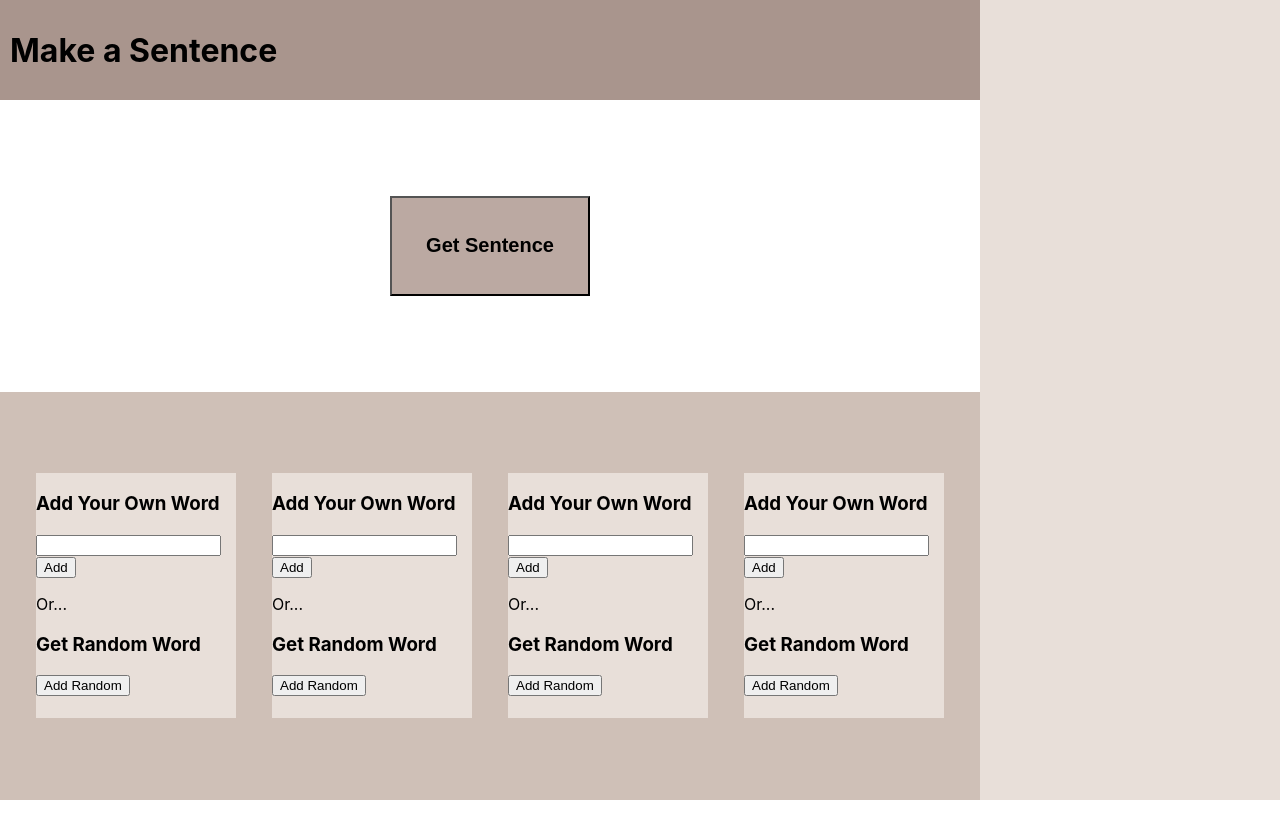
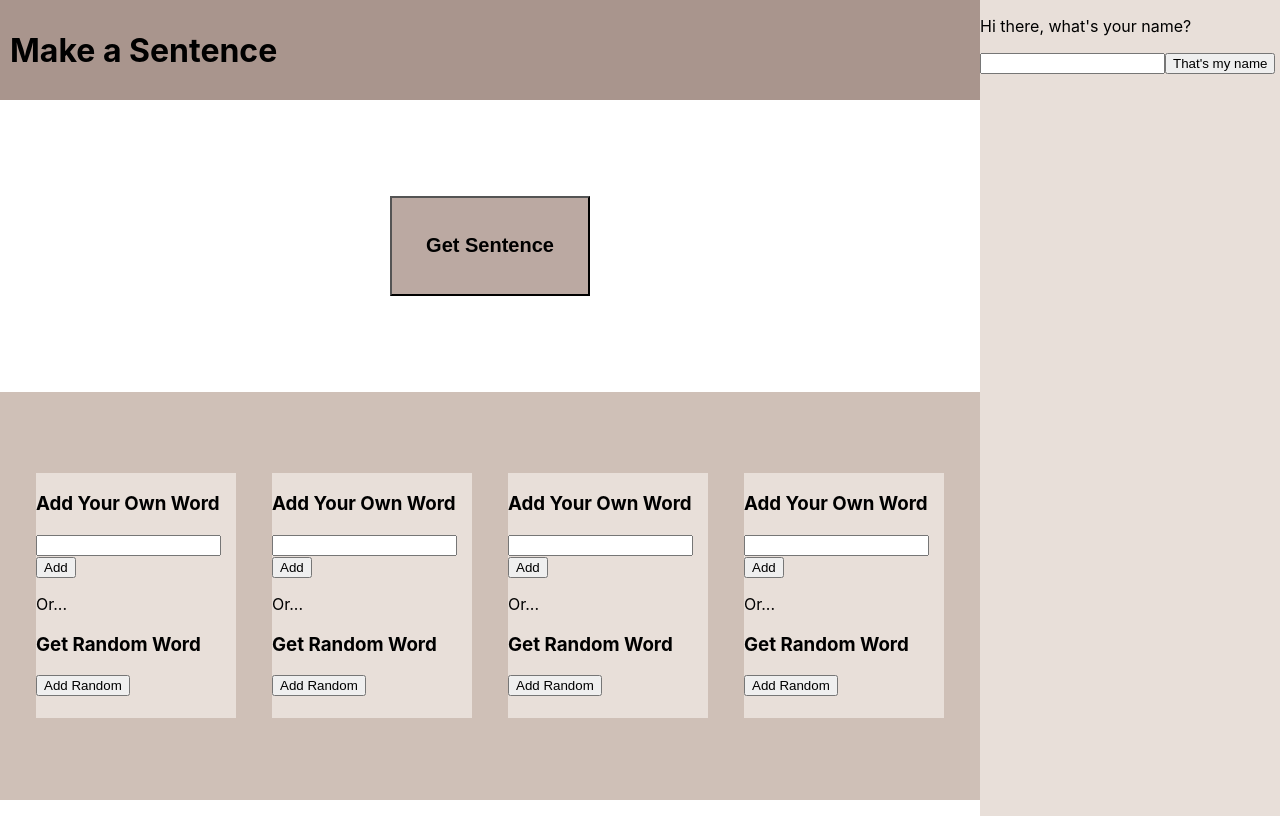
Before and after one commit to elliotcraig25/NoDB, a React (Create React App) app: page / in a window 1280 px wide. Built offline with nearby package versions, Linux system fonts and the light colour scheme.

Commit message:
working on the stateless function

```diff
--- a/src/App.css
+++ b/src/App.css
@@ -92,7 +92,6 @@
   background-color: #e8dfd9;
   height: 100vh;
   width: 300px;
-  display: flex;
 }
 
 .button-div-one {
--- a/src/Components/SideComponent/ParentSideComponent.js
+++ b/src/Components/SideComponent/ParentSideComponent.js
@@ -1,17 +1,42 @@
 import React, {Component} from 'react';
+
+import StatelessFunc from './StatelessFunc';
 
 class ParentSideComponent extends Component {
     constructor(){
         super();
         this.state = {
-
+            theWord: 'Mark',
+            theWordFinal: ''
         }
+    }
+    handleUserInput(value){
+        this.setState({
+            theWord: value
+        })
+        console.log(this.state.theWord)
+    }
+    moveToFinal(){
+        this.setState({
+            theWordFinal: this.state.theWord
+        })
     }
     render(){
         return (
             <div className="sidebar">
+                {this.state.theWordFinal.length ? (
+                    <div className="sidebar">
+                        <StatelessFunc word={this.state.theWordFinal}/>
+                    </div>
 
-            </div>
+                ) : (
+                    <div className="sidebar">
+                        <p>Hi there, what's your name?</p>
+                        <input onChange={(e)=>this.handleUserInput(e.target.value)}/>
+                        <button onClick={()=>this.moveToFinal()}>That's my name</button>
+                    </div>
+                )}
+                </div>
         )
     }
 }
--- /dev/null
+++ b/src/Components/SideComponent/StatelessFunc.js
@@ -0,0 +1,14 @@
+import React from 'react';
+
+const StatlessFunc = (props) => {
+
+    return (
+        <div>
+            <p>Hey there {props.word}, how's it goin? Welcome to the Make a Sentence website! Would your like a quick tutorial?</p>
+            <button>Sure!</button>
+            <button>I'm okay, thanks</button>
+        </div>
+    )
+}
+
+export default StatlessFunc
```
